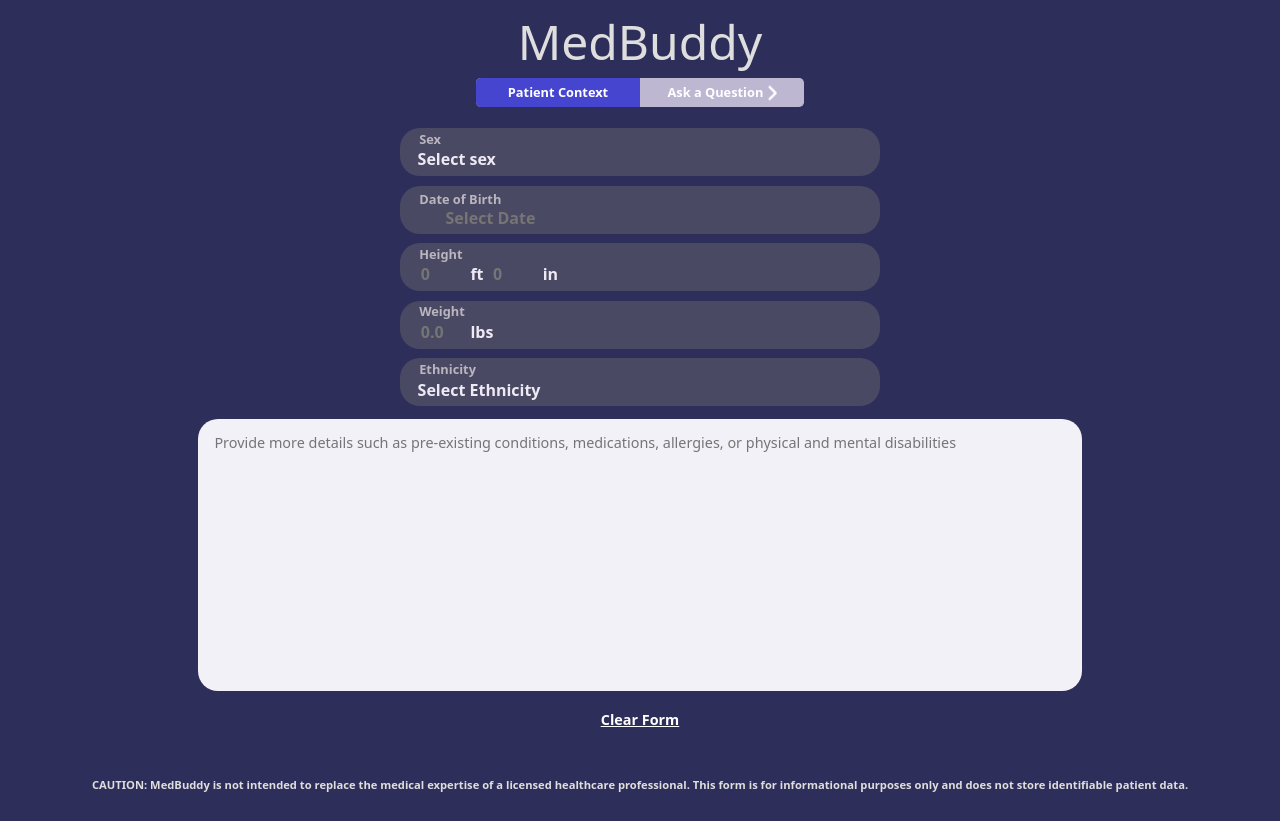
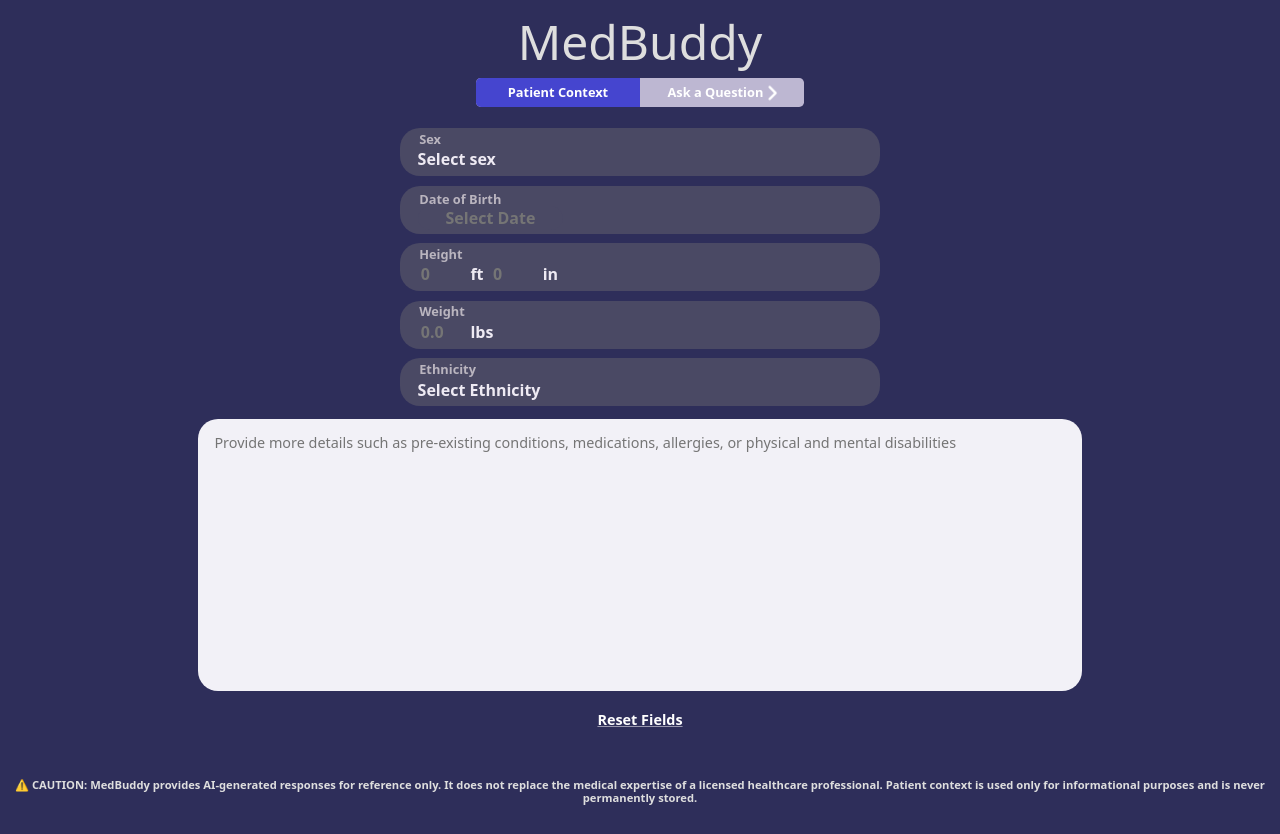
Before and after one commit to wang-morris/med-buddy, a React (Vite) app in the folder client/: page / in a window 1280 px wide. Built offline with nearby package versions, Linux system fonts and the light colour scheme.

Commit message:
Minor UI tweaks and disclaimer update

```diff
--- a/client/src/App.tsx
+++ b/client/src/App.tsx
@@ -41,9 +41,10 @@ export default function App() {
           activeComponent === 'ask a question' ? 'hidden' : ''
         }`}>
         <p className="disclaimer">
-          CAUTION: MedBuddy is not intended to replace the medical expertise of
-          a licensed healthcare professional. This form is for informational
-          purposes only and does not store identifiable patient data.
+          ⚠️ CAUTION: MedBuddy provides AI-generated responses for reference
+          only. It does not replace the medical expertise of a licensed
+          healthcare professional. Patient context is used only for
+          informational purposes and is never permanently stored.
         </p>
       </div>
     </>
--- a/client/src/components/chat.tsx
+++ b/client/src/components/chat.tsx
@@ -112,7 +112,7 @@ const ChatContainer = ({
       <footer className="chat-textbox-container">
         <textarea
           className="chat-textbox"
-          placeholder="Ask a question related the patient..."
+          placeholder="Ask a question..."
           value={userMessage}
           onChange={(e) => setUserMessage(e.target.value)}
           onKeyDown={(e) => {
--- a/client/src/components/form.css
+++ b/client/src/components/form.css
@@ -128,6 +128,7 @@
   background-color: transparent;
   color: white;
   text-decoration: underline;
+  text-decoration-color: rgba(225, 224, 231, 0.6);
   font-size: 90%;
   font-weight: 700;
 }
--- a/client/src/components/form.tsx
+++ b/client/src/components/form.tsx
@@ -201,7 +201,7 @@ function Form({ formData, setFormData }: FormProps) {
         />
       </div>
       <button type="reset" className="clear-button" onClick={clearForm}>
-        Clear Form
+        Reset Fields
       </button>
     </form>
   );
```
